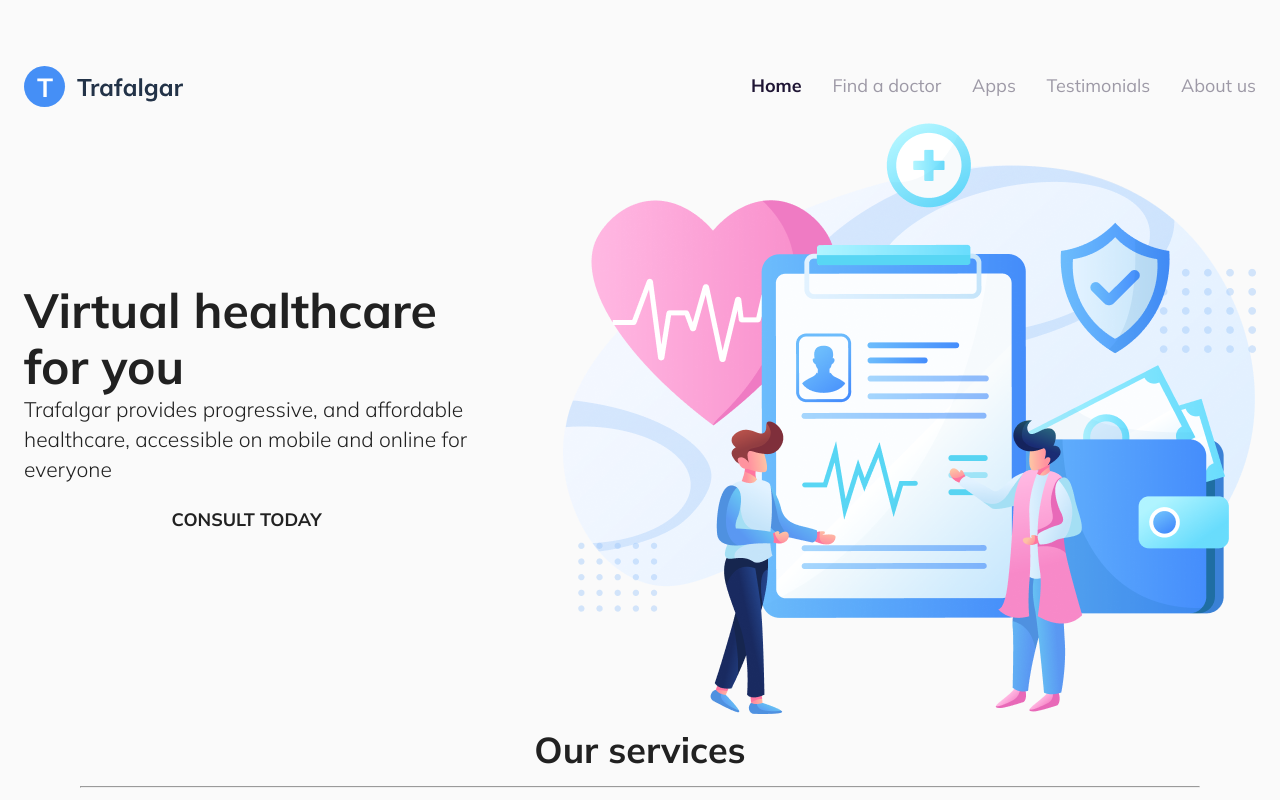
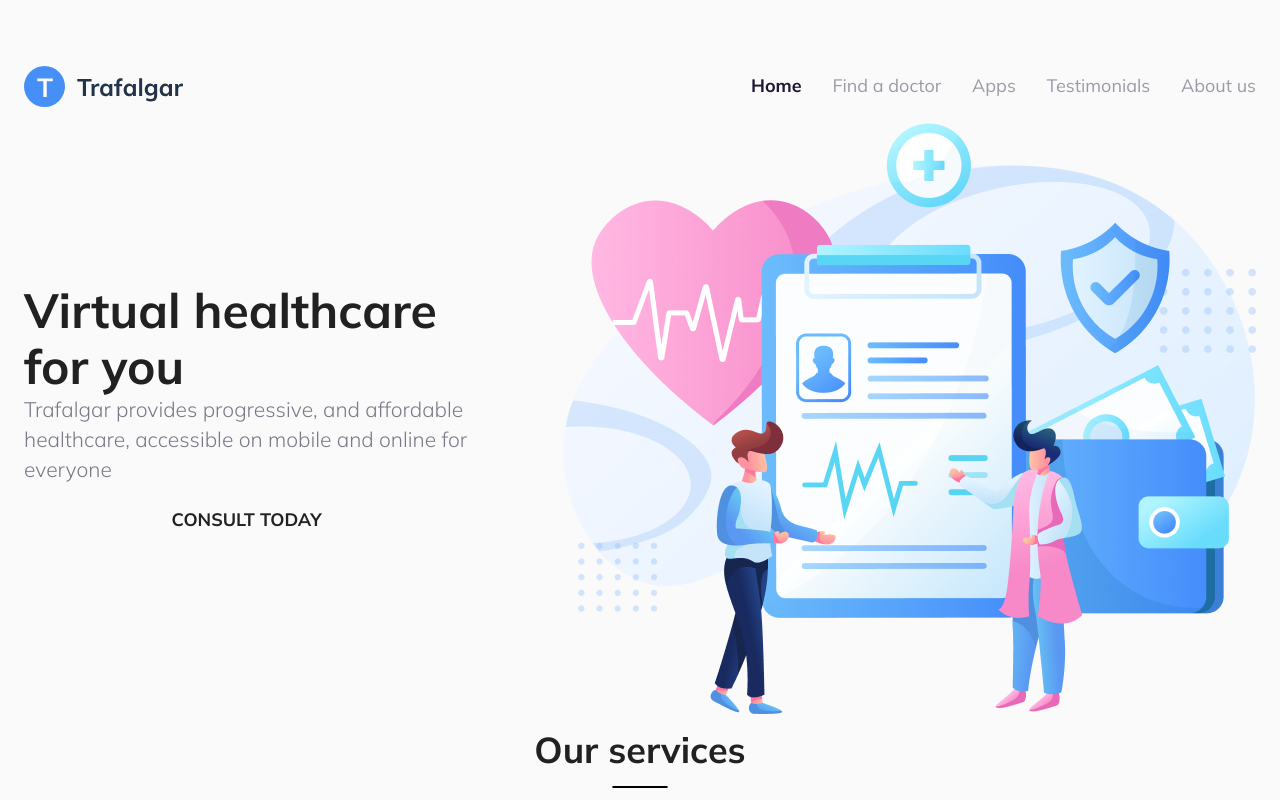
Before and after one commit to maturc/trafalgar, a React (Create React App) app: page / in a window 1280 px wide. Shown: the top 800 px of the page. Built offline with nearby package versions, Linux system fonts and the light colour scheme.

Commit message:
added global styles for p and hr

```diff
--- a/src/index.css
+++ b/src/index.css
@@ -1,4 +1,14 @@
 body {
   overflow-x: hidden;
 }
+
+p {
+  color: #7D7987;
+}
+
+hr {
+  width: 56px;
+  border: 1px solid black;
+  border-radius: 5px;
+}
 /*# sourceMappingURL=index.css.map */
--- a/src/index.sass
+++ b/src/index.sass
@@ -1,2 +1,8 @@
 body
   overflow-x: hidden
+p
+  color: #7D7987
+hr
+  width: 56px
+  border: 1px solid black
+  border-radius: 5px
```
Also changed, not shown: 1 other file (tests, documents, lock files or other folders).
